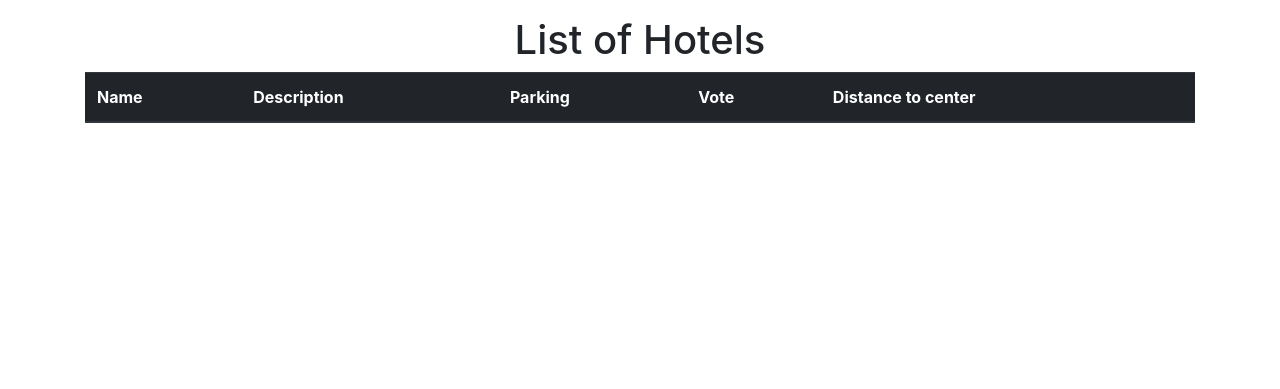
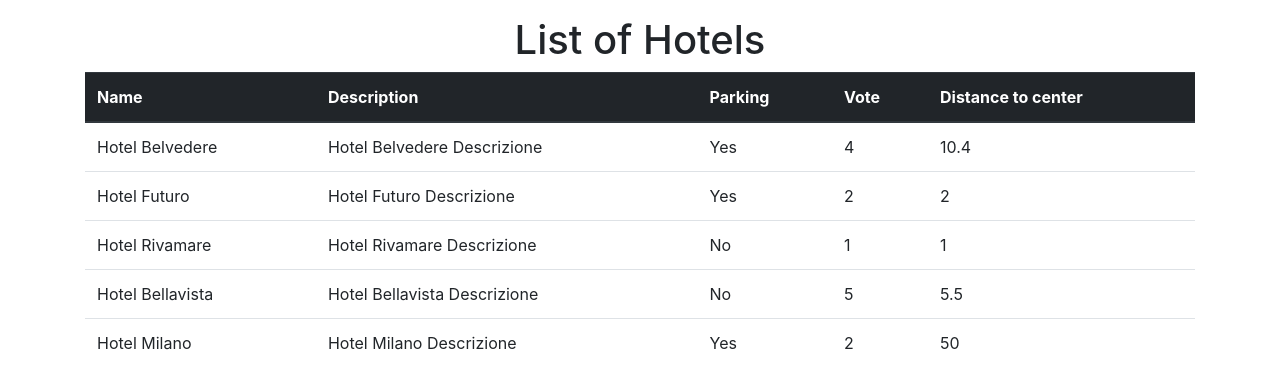
Before and after one commit to VincenzoDiMasi/php-hotel, a PHP site: page / in a window 1280 px wide. Shown: the top 389 px of the page. Run offline with PHP 8.4, Linux system fonts and the light colour scheme; lists and menus that the app fills with data are empty.

Commit message:
Finish (No Bonus)

```diff
--- a/index.php
+++ b/index.php
@@ -1,13 +1,19 @@
 <!DOCTYPE html>
 <html>
 <head>
+    <meta charset="UTF-8">
+    <meta http-equiv="X-UA-Compatible" content="IE=edge">
+    <meta name="viewport" content="width=device-width, initial-scale=1.0">
+    <title>Hotels</title>
+    <!-- BOOTSRAP -->
   <link rel="stylesheet" href="https://maxcdn.bootstrapcdn.com/bootstrap/4.0.0/css/bootstrap.min.css" integrity="sha384-Gn5384xqQ1aoWXA+058RXPxPg6fy4IWvTNh0E263XmFcJlSAwiGgFAW/dAiS6JXm" crossorigin="anonymous">
+  <!-- CSS -->
   <link rel="stylesheet" href="style.css">
 </head>
 <body>
 
 <div class="container mt-3">
-  <h1 class="text-center mb-2">List of Hotels</h1>
+  <h1 class="text-center">List of Hotels</h1>
   <table class="table">
     <thead class="thead-dark">
       <tr>
@@ -19,7 +25,61 @@
       </tr>
     </thead>
     <tbody>
+      <?php
 
+      //Riporto l'array di oggetti
+      $hotels = [
+
+        [
+            'name' => 'Hotel Belvedere',
+            'description' => 'Hotel Belvedere Descrizione',
+            'parking' => true,
+            'vote' => 4,
+            'distance_to_center' => 10.4
+        ],
+        [
+            'name' => 'Hotel Futuro',
+            'description' => 'Hotel Futuro Descrizione',
+            'parking' => true,
+            'vote' => 2,
+            'distance_to_center' => 2
+        ],
+        [
+            'name' => 'Hotel Rivamare',
+            'description' => 'Hotel Rivamare Descrizione',
+            'parking' => false,
+            'vote' => 1,
+            'distance_to_center' => 1
+        ],
+        [
+            'name' => 'Hotel Bellavista',
+            'description' => 'Hotel Bellavista Descrizione',
+            'parking' => false,
+            'vote' => 5,
+            'distance_to_center' => 5.5
+        ],
+        [
+            'name' => 'Hotel Milano',
+            'description' => 'Hotel Milano Descrizione',
+            'parking' => true,
+            'vote' => 2,
+            'distance_to_center' => 50
+        ],
+
+    ];
+
+    // Genero un foreach che gira sull'arrat hotels
+        foreach ($hotels as $hotel) {
+            //Stampo in pagina nella tabella
+          echo "<tr>";
+          echo "<td>" . $hotel["name"] . "</td>";
+          echo "<td>" . $hotel["description"] . "</td>";
+          echo "<td>" . ($hotel["parking"] ? "Yes" : "No") . "</td>";
+          echo "<td>" . $hotel["vote"] . "</td>";
+          echo "<td>" . $hotel["distance_to_center"] . "</td>";
+          echo "</tr>";
+        }
+      ?>
     </tbody>
   </table>
 </div>
--- a/style.css
+++ b/style.css
@@ -0,0 +1,4 @@
+
+.table td, .table th {
+    vertical-align: middle;
+  }
```
